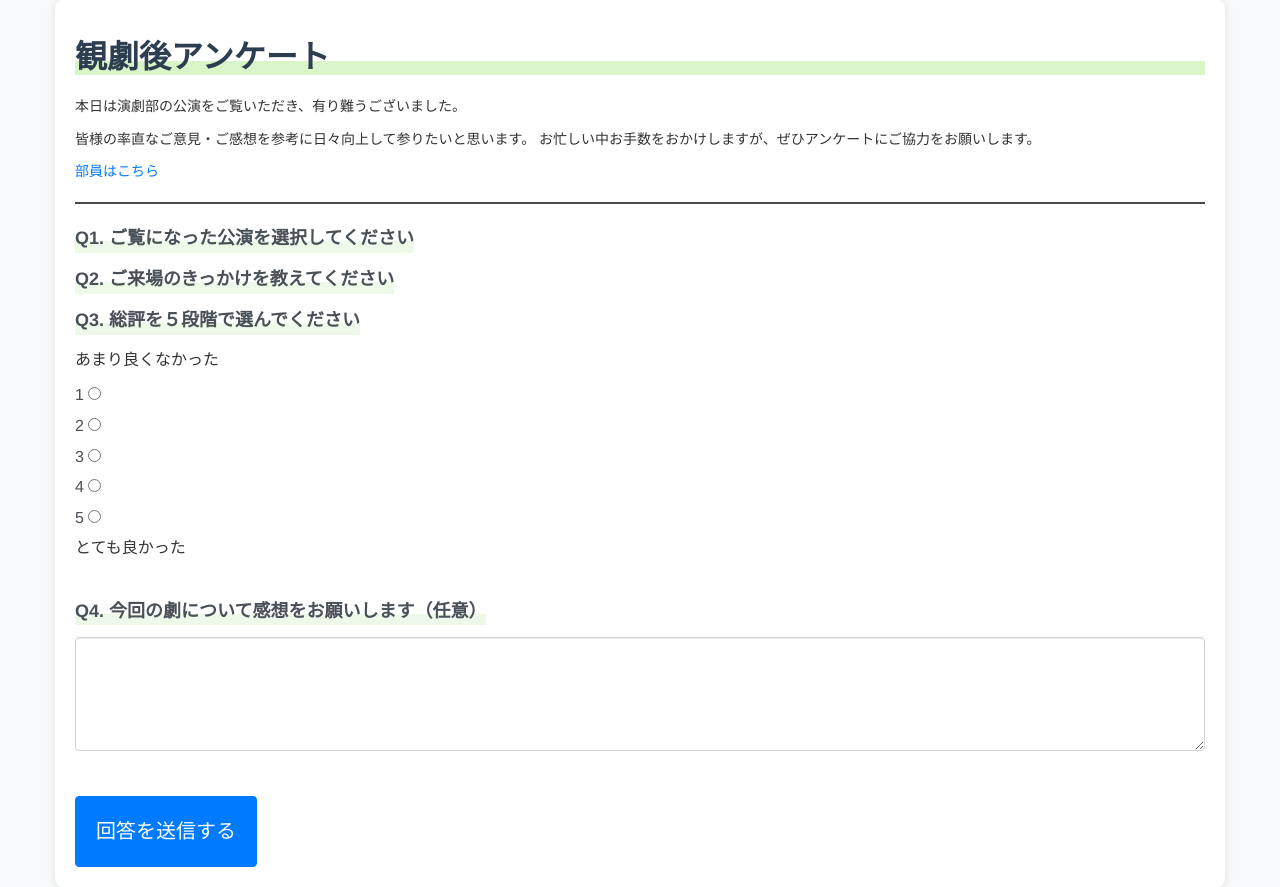
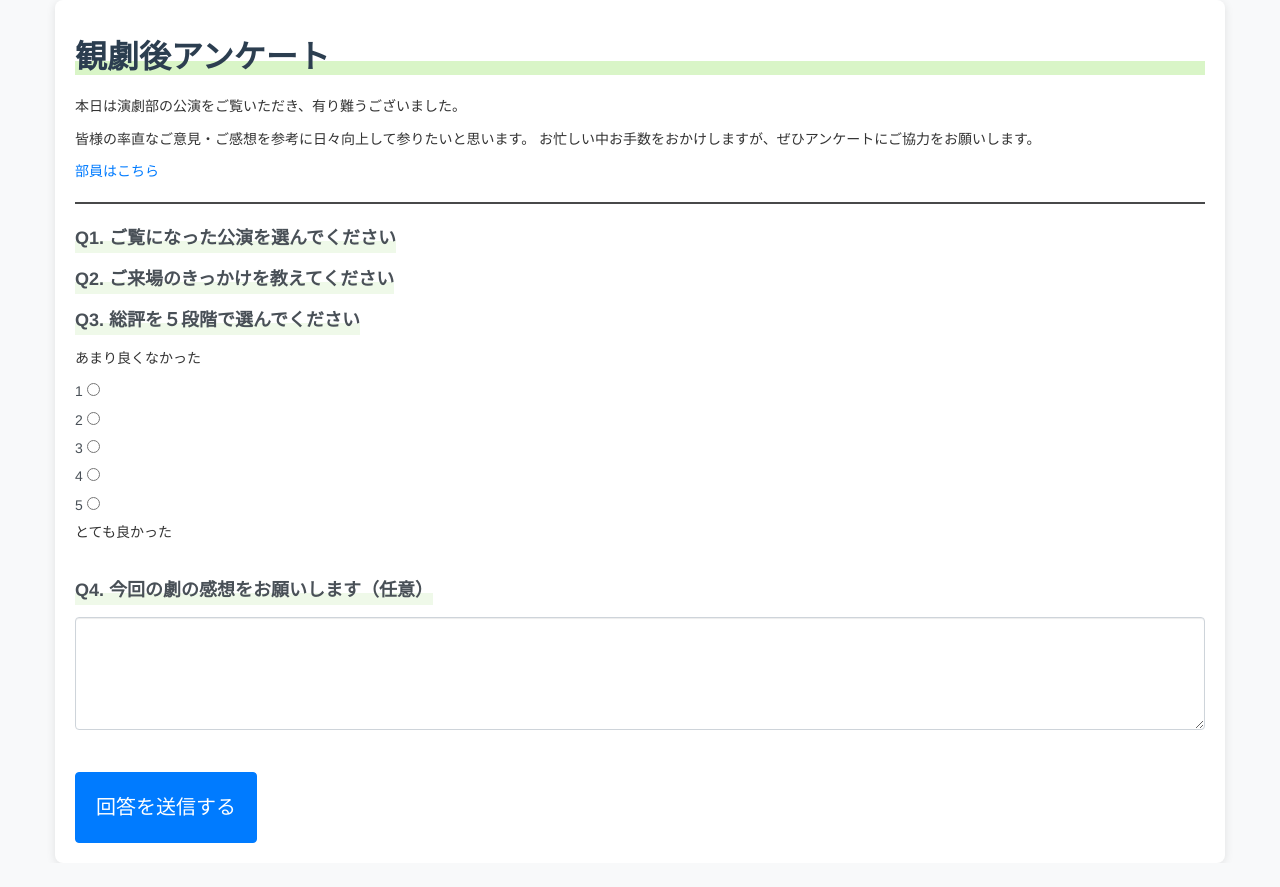
Before and after one commit to TomokiiIshiii/DramaclubQuestionnaire, a Flask app: page / in a window 1280 px wide. After the commit the page ends 843 px from the top, so only its background shows below. Run offline with Flask 3, Linux system fonts and the light colour scheme; data that the repository does not hold is empty; some libraries are stand-ins or nearby versions.

Commit message:
フォントサイズ調整

```diff
--- a/static/style.css
+++ b/static/style.css
@@ -202,7 +202,7 @@ hr {
 
 .questionnaire-form {
     margin-top: 20px;
-    font-size: 16px;
+    font-size: 14px;
 }
 
 .questionnaire-form .form-label {
--- a/templates/index.html
+++ b/templates/index.html
@@ -22,7 +22,7 @@
 
     <form method="POST" action="/answered" class="questionnaire-form">
 
-        <label class="form-label fw-bold mb-3 question">Q1. ご覧になった公演を選択してください</label>
+        <label class="form-label fw-bold mb-3 question">Q1. ご覧になった公演を選んでください</label>
             {% for per in performances%}
             <div class="form-check">
                 <input
@@ -74,7 +74,7 @@
         <br>
 
         <div class="mb-3">
-            <label for="feedback" class="form-label question">Q4. 今回の劇について感想をお願いします（任意）</label>
+            <label for="feedback" class="form-label question">Q4. 今回の劇の感想をお願いします（任意）</label>
             <textarea class="form-control" id="feedback" name="feedback" rows="4" ></textarea>
         </div>
         <br>
```
